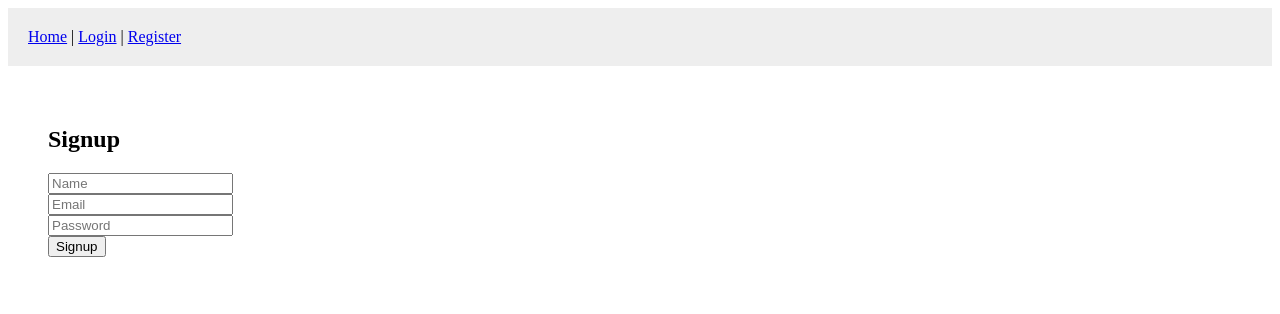
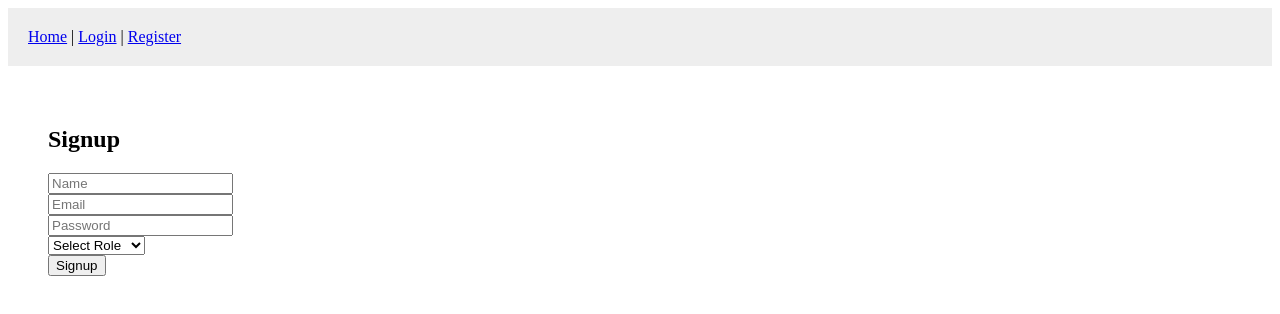
Before and after one commit to karan-7058/Store-Rating-App, a React (Vite) app in the folder client/StoreRating/: page /signup in a window 1280 px wide. Shown: the top 314 px of the page. Built offline with nearby package versions, Linux system fonts and the light colour scheme; no server answers.

Commit message:
added role selection in signup

```diff
--- a/client/StoreRating/src/pages/Signup.jsx
+++ b/client/StoreRating/src/pages/Signup.jsx
@@ -7,18 +7,31 @@ export default function Signup() {
   const [email, setEmail] = useState("");
   const [password, setPassword] = useState("");
   const [name, setName] = useState("");
+  const [role, setRole] = useState(""); // 👈 NEW
+
   const { setUser } = useAuth();
   const navigate = useNavigate();
 
   async function handleSubmit(e) {
     e.preventDefault();
 
-    const data = await signup(email, password, name);
+    if (!role) {
+      alert("Please select a role");
+      return;
+    }
 
-    if (data.user) {
-      setUser(data.user);
-      navigate("/");
-    }
+    const data = await signup({
+      name,
+      email,
+      password,
+      role_id: Number(role),
+    });
+
+    if (data.message) {
+     navigate("/login");
+   }
+
+
   }
 
   return (
@@ -45,6 +58,14 @@ export default function Signup() {
           onChange={(e) => setPassword(e.target.value)}
         /><br/>
 
+        {/* 👇 ROLE SELECTION */}
+        <select value={role} onChange={(e) => setRole(e.target.value)}>
+          <option value="">Select Role</option>
+          <option value="2">Normal User</option>
+          <option value="3">Store Owner</option>
+        </select>
+        <br/>
+
         <button>Signup</button>
       </form>
     </div>
```
